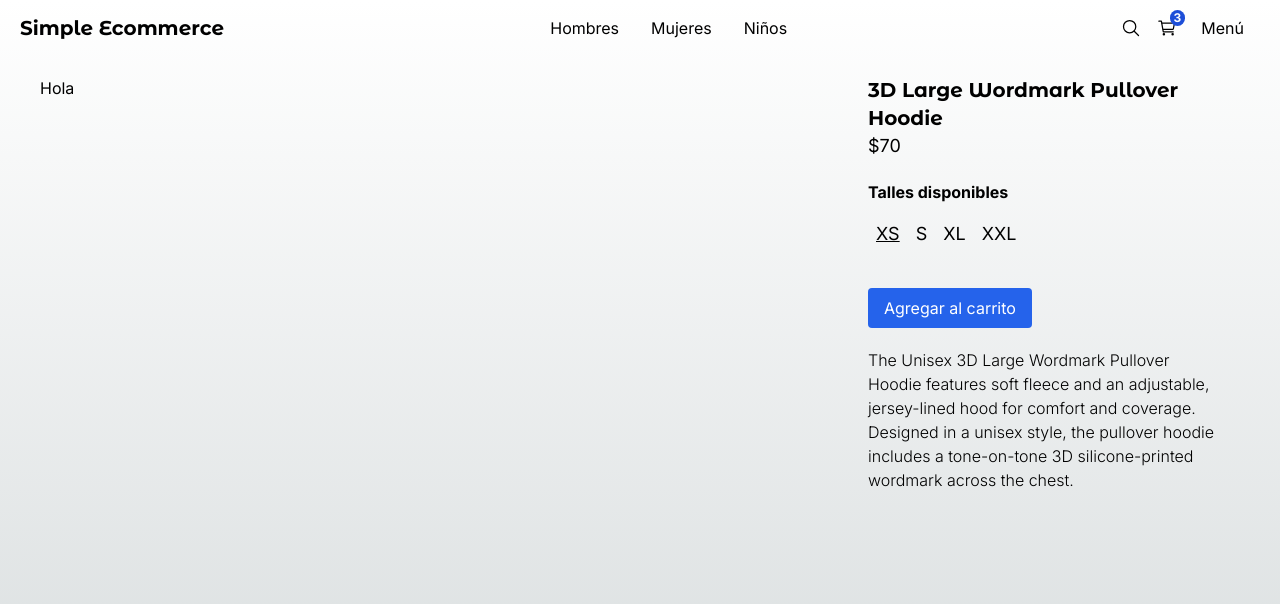
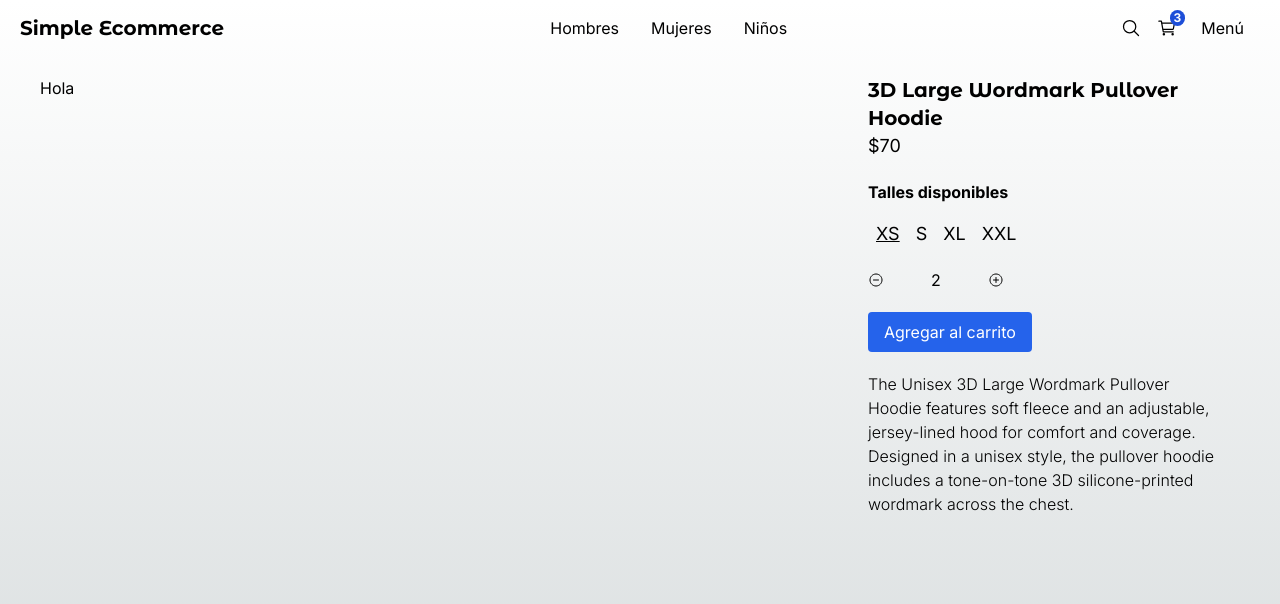
Before and after one commit to franponce/simple-ecommerce, a Next.js app: page /product/3d_large_wordmark_pullover_hoodie in a window 1280 px wide. Shown: the top 604 px of the page. Built offline with nearby package versions, Linux system fonts and the light colour scheme.

Commit message:
Quantity selector component is created

```diff
--- a/src/app/(shop)/product/[slug]/page.tsx
+++ b/src/app/(shop)/product/[slug]/page.tsx
@@ -1,4 +1,5 @@
 import { SizeSelector } from "@/components";
+import { QuantitySelector } from "@/components/product/size-selector/quantity-selector/QuantitySelector";
 import { titleFont } from "@/config/fonts";
 import { initialData } from "@/seed/seed";
 import { notFound } from "next/navigation";
@@ -45,6 +46,10 @@
 
                 {/* Selector de cantidad */}
 
+                <QuantitySelector
+                quantity={2}
+                />
+
                 {/* Button agregar al carrito */}
 
                 <button className="btn-primary my-5">
--- /dev/null
+++ b/src/components/product/size-selector/quantity-selector/QuantitySelector.tsx
@@ -0,0 +1,37 @@
+'use client';
+
+import { useState } from "react";
+import { IoAddCircleOutline, IoRemoveCircleOutline } from "react-icons/io5";
+
+interface Props {
+  quantity: number;
+}
+
+
+export const QuantitySelector = ({ quantity }: Props) => {
+  const [count, setCount] = useState(quantity);
+
+  const onQuantityChanged = (value: number) => {
+    if (count + value < 1) return;
+
+    setCount(count + value);
+  }
+
+  return (
+    <div className="flex">
+
+      <button onClick={()=> onQuantityChanged(-1)}>
+        <IoRemoveCircleOutline/>
+      </button>
+
+      <span className="w-20 mx-3 px-5 br-gray-100 text-center rounded">
+        {count}
+      </span>
+
+      <button onClick={()=> onQuantityChanged(+1)}>
+  <IoAddCircleOutline />
+      </button>
+
+    </div>
+  )
+}
```
